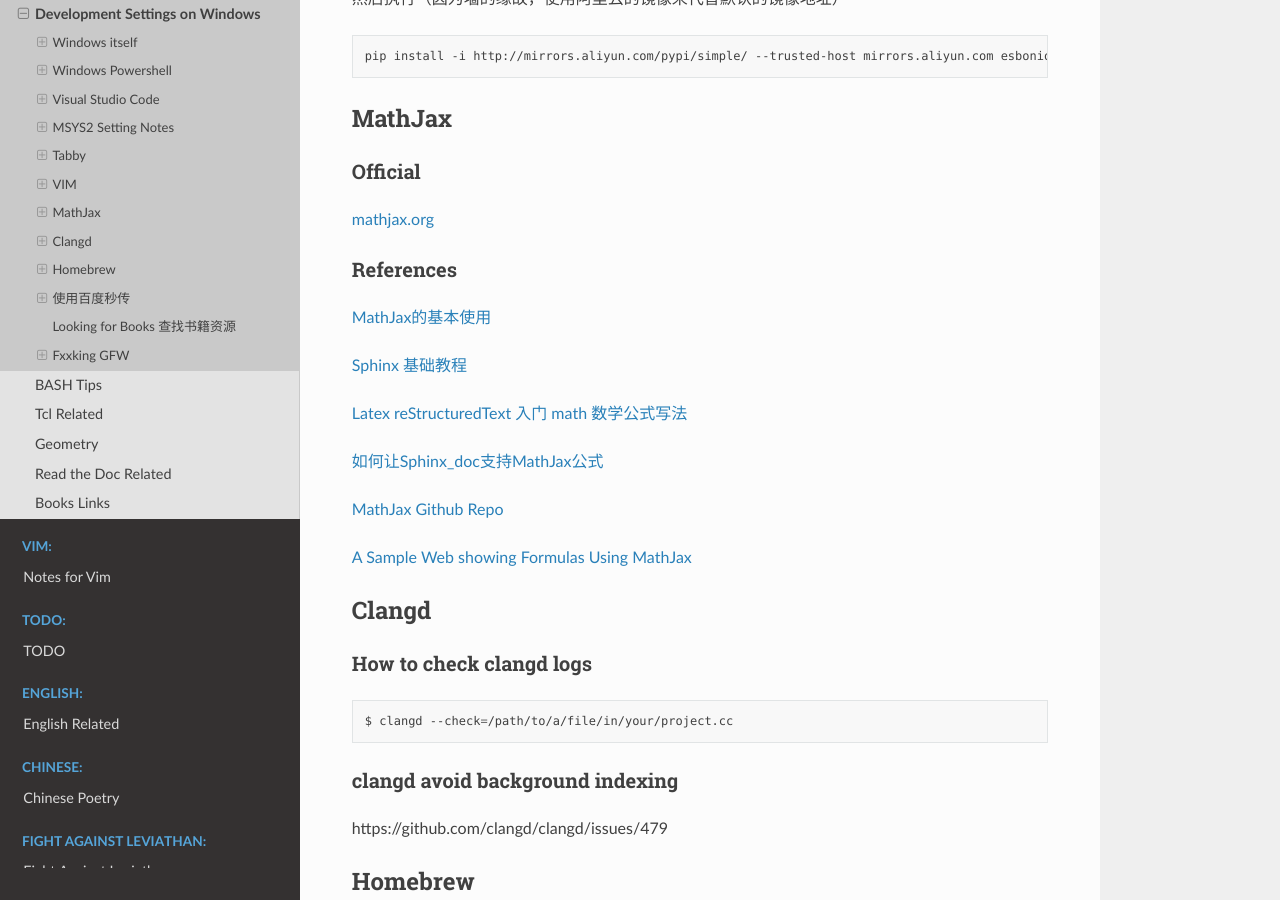
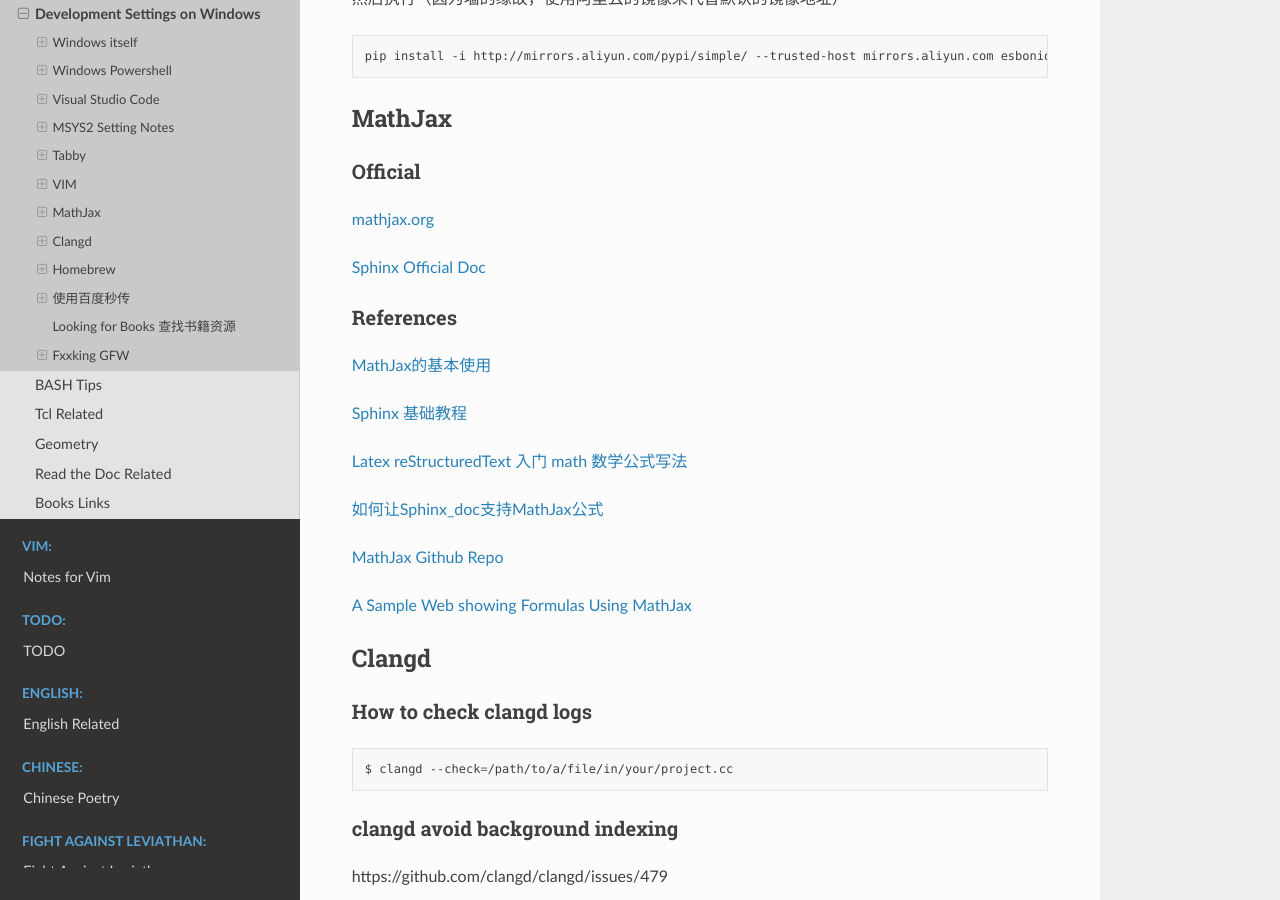
Before and after one commit to Pyrad/pyradnotes, a Sphinx documentation site: the page built from source/Notes/WinDevEnvSetup.md, in a window 1280 px wide and 900 px high, scrolled down 17007 px. Built offline with Sphinx 7.4.7 and the Read the Docs theme 2.0.0, drawn with Linux system fonts in a browser that asks for light colours.

Commit message:
Sphinx Official Doc URL

```diff
--- a/source/Notes/WinDevEnvSetup.md
+++ b/source/Notes/WinDevEnvSetup.md
@@ -944,7 +944,7 @@
 
 [mathjax.org](https://www.mathjax.org/)
 
-
+[Sphinx Official Doc](https://www.sphinx-doc.org/en/master/)
 
 
 
```
